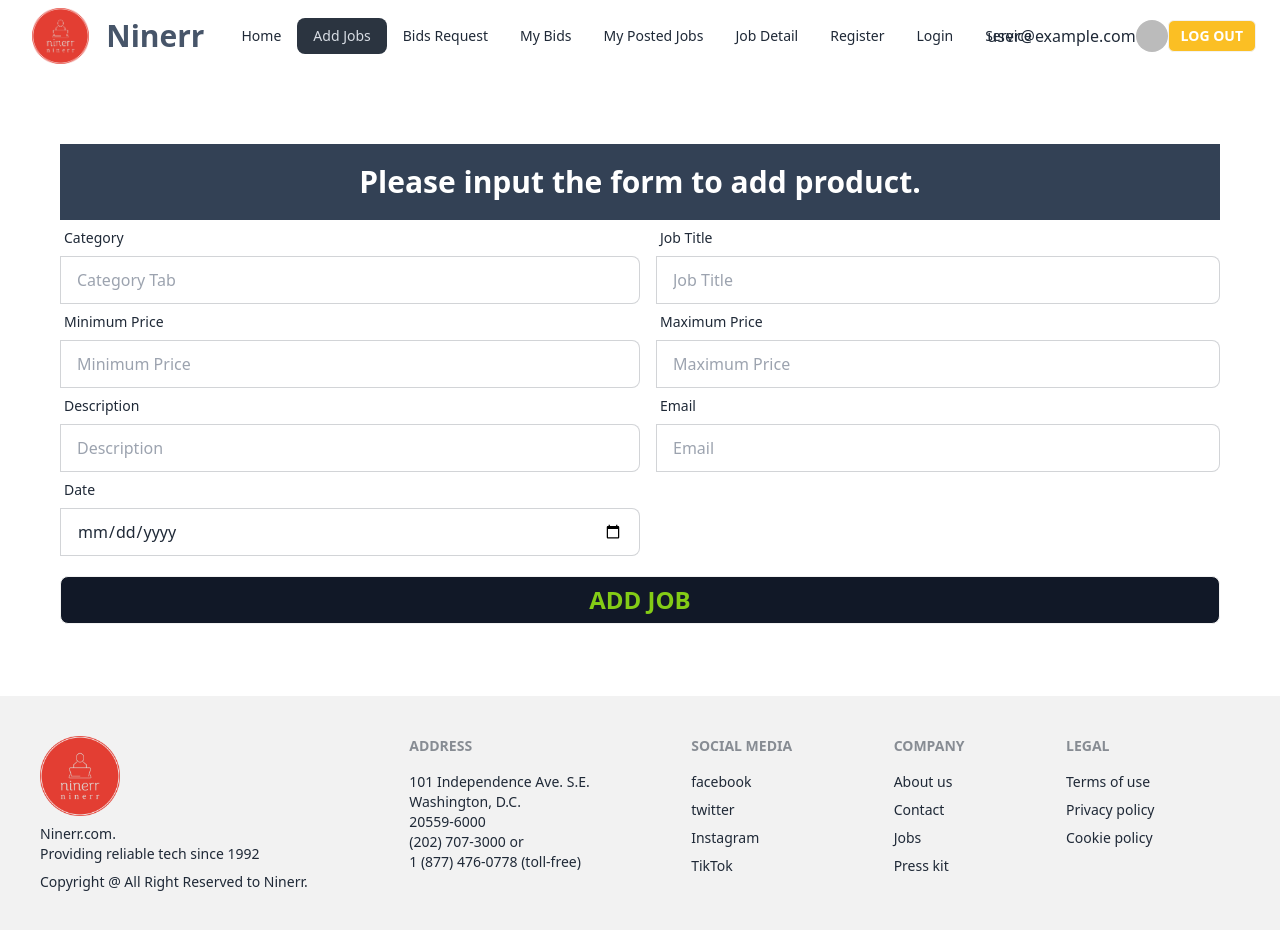
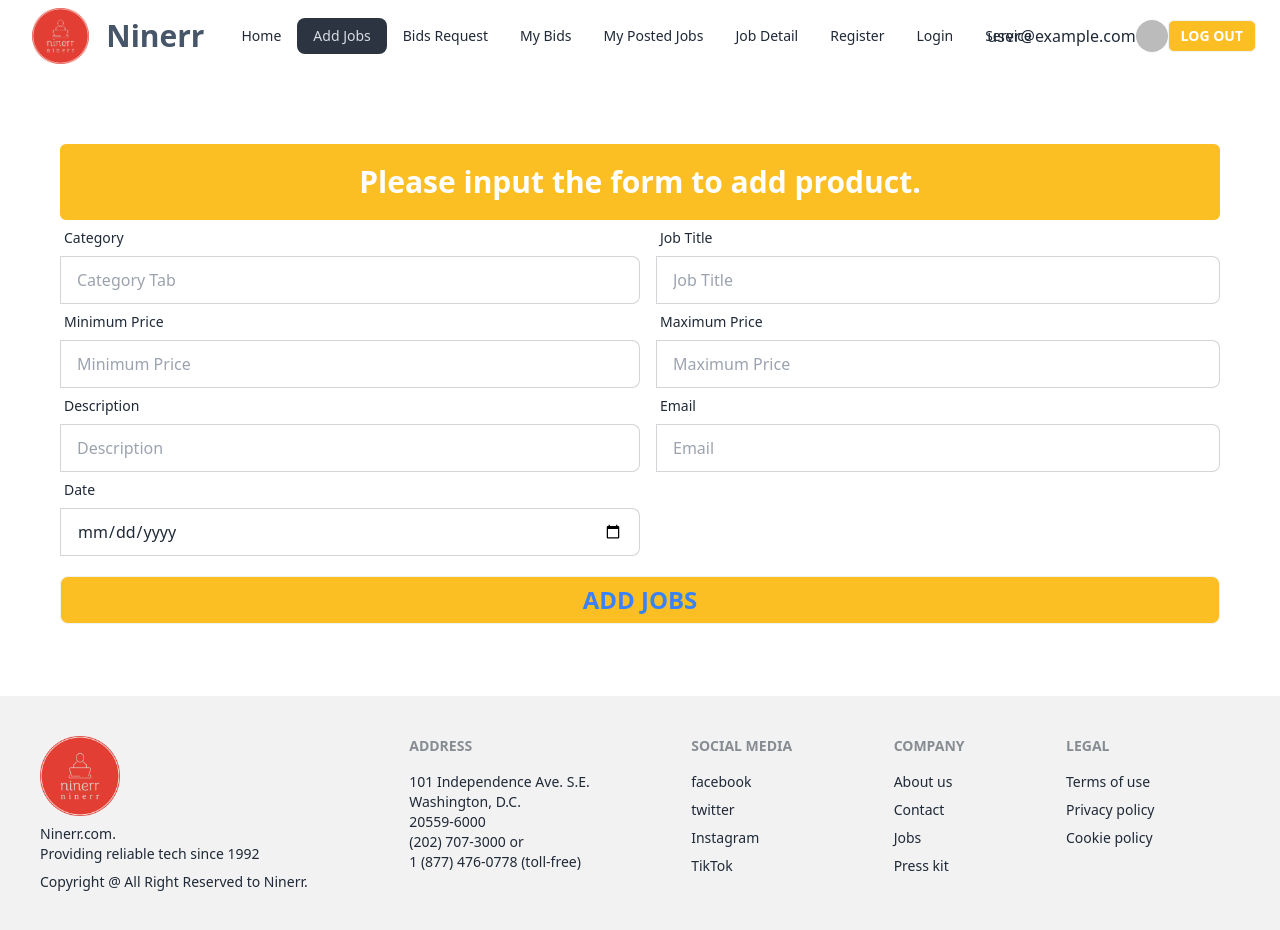
Before and after one commit to smhabib99-99/freelance-market-ninerr, a React (Vite) app: page /addJobs in a window 1280 px wide. Built offline with nearby package versions, Linux system fonts and the light colour scheme; no server answers; sample sign-in values are in the browser's storage.

Commit message:
Add jobs page client side data get successful

```diff
--- a/src/pages/AddJobs/AddJobs.jsx
+++ b/src/pages/AddJobs/AddJobs.jsx
@@ -18,35 +18,9 @@ const AddJobs = () => {
         const maxPrice = form.maxPrice.value;
         const image = form.image.value;
 
-        const newProduct = { category, title, minPrice, maxPrice, description, email, image }
-        console.log(newProduct);
+        const newJobs = { category, title, minPrice, maxPrice, description, email, image }
+        console.log(newJobs);
 
-
-
-        // fetch('https://brand-shop-server-6zamcshnh-habibs-projects-11338489.vercel.app/product', {
-        //     method: 'POST',
-        //     headers: {
-        //         'content-type': 'application/json'
-        //     },
-        //     body: JSON.stringify(newProduct)
-        // })
-        //     .then(res => res.json())
-        //     .then(data => {
-        //         console.log(data);
-
-                // if (data.insertedId) {
-                //     Swal.fire({
-                //         title: 'Success!',
-                //         text: 'Product Added Successfully.',
-                //         icon: 'success',
-                //         confirmButtonText: 'Cool'
-                //     })
-                // }
-
-                // event.target.reset();
-
-
-            // })
 
     }
 
@@ -54,7 +28,7 @@ const AddJobs = () => {
     return (
         <div>
             <form onSubmit={handleAddJobs} className="mx-5 my-8 p-10">
-                <h2 className="text-3xl text-center font-extrabold bg-slate-700 py-5 text-white">Please input the form to add product.</h2>
+                <h2 className="text-3xl text-center font-extrabold rounded-md bg-amber-400 py-5 text-white">Please input the form to add product.</h2>
                 {/* Category and title */}
                 <div className="md:flex ">
                     <div className="form-control w-1/2">
@@ -124,7 +98,7 @@ const AddJobs = () => {
                         </label>
                     </div>
                 </div>
-                <button type="submit" value="Add Product" className="btn bg-gray-900 text-2xl text-lime-500 btn-block">Add Job</button>
+                <button type="submit" value="Add Product" className="btn bg-amber-400 text-2xl text-blue-500 btn-block">Add Jobs</button>
             </form>
 
         </div >
```
